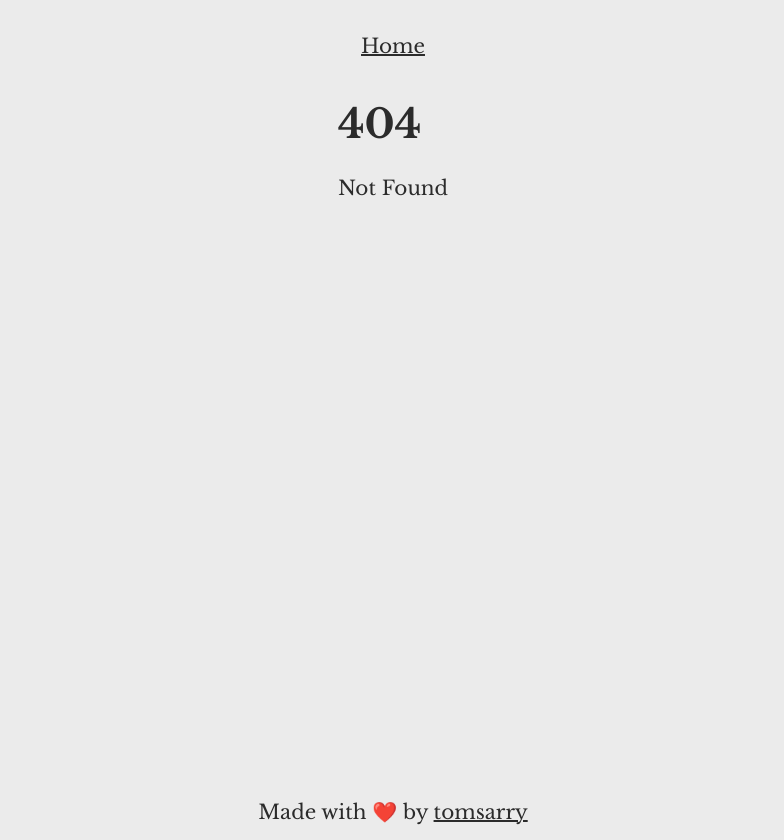
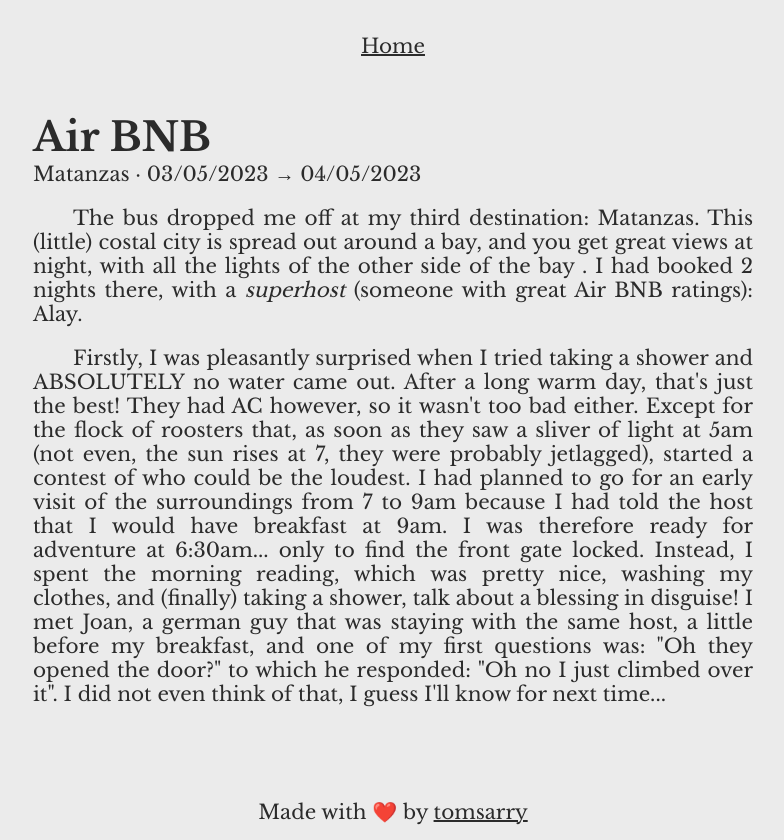
Before and after one commit to tomsarry/cuba, a SvelteKit app: page /air-bnb in a window 1280 px wide. Before the commit this address had no page. Shown: the whole page, without its empty margins (247-1031 px from the left). Built offline with nearby package versions, Linux system fonts and the light colour scheme.

Commit message:
feat: add air bnb article

```diff
--- /dev/null
+++ b/src/routes/air-bnb/+page.svelte
@@ -0,0 +1,29 @@
+<svelte:head>
+	<title>Cuba | Air BNB</title>
+	<meta name="description" content="Air BNB" />
+</svelte:head>
+
+<div class="article-header">
+	<h2>Air BNB</h2>
+
+	<span>Matanzas &middot; 03/05/2023 &rightarrow; 04/05/2023</span>
+</div>
+
+<p class="indent">
+	The bus dropped me off at my third destination: Matanzas. This (little) costal city is spread out
+	around a bay, and you get great views at night, with all the lights of the other side of the bay .
+	I had booked 2 nights there, with a <i>superhost</i> (someone with great Air BNB ratings): Alay.
+</p>
+<p class="indent">
+	Firstly, I was pleasantly surprised when I tried taking a shower and ABSOLUTELY no water came out.
+	After a long warm day, that's just the best! They had AC however, so it wasn't too bad either.
+	Except for the flock of roosters that, as soon as they saw a sliver of light at 5am (not even, the
+	sun rises at 7, they were probably jetlagged), started a contest of who could be the loudest. I
+	had planned to go for an early visit of the surroundings from 7 to 9am because I had told the host
+	that I would have breakfast at 9am. I was therefore ready for adventure at 6:30am... only to find
+	the front gate locked. Instead, I spent the morning reading, which was pretty nice, washing my
+	clothes, and (finally) taking a shower, talk about a blessing in disguise! I met Joan, a german
+	guy that was staying with the same host, a little before my breakfast, and one of my first
+	questions was: "Oh they opened the door?" to which he responded: "Oh no I just climbed over it". I
+	did not even think of that, I guess I'll know for next time...
+</p>
--- a/src/routes/australian-grandpa/+page.svelte
+++ b/src/routes/australian-grandpa/+page.svelte
@@ -18,7 +18,7 @@
 <div class="article-header">
 	<h2>Australian Grandpa</h2>
 
-	<span class="article-info">Vi&ntilde;ales &middot; 01/05/2023 &middot; 12:pm</span>
+	<span class="article-info">Vi&ntilde;ales &middot; 01/05/2023 &middot; 12pm</span>
 </div>
 
 <p class="indent">
--- a/src/routes/cow-viewpoint/+page.svelte
+++ b/src/routes/cow-viewpoint/+page.svelte
@@ -13,7 +13,7 @@
 <div class="article-header">
 	<h2>Cow Viewpoint</h2>
 
-	<span class="article-info">Vi&ntilde;ales &middot; 01/05/2023 &middot; 6:pm</span>
+	<span class="article-info">Vi&ntilde;ales &middot; 01/05/2023 &middot; 6pm</span>
 </div>
 
 <p class="indent">
--- a/src/routes/dos-pesos/+page.svelte
+++ b/src/routes/dos-pesos/+page.svelte
@@ -12,7 +12,7 @@
 <div class="article-header">
 	<h2>Dos Pesos</h2>
 
-	<span>Matanza &middot; 04/05/2023 &middot; 1:pm</span>
+	<span>Matanzas &middot; 04/05/2023 &middot; 1pm</span>
 </div>
 
 <p class="indent">
--- a/src/routes/firefly/+page.svelte
+++ b/src/routes/firefly/+page.svelte
@@ -6,7 +6,7 @@
 <div class="article-header">
 	<h2>Firefly</h2>
 
-	<span>Matanza &middot; 04/05/2023 &middot; 9pm</span>
+	<span>Matanzas &middot; 04/05/2023 &middot; 9pm</span>
 </div>
 
 <p class="indent">
```
Also changed, not shown: src/routes/+page.svelte (+14 -4 lines).
